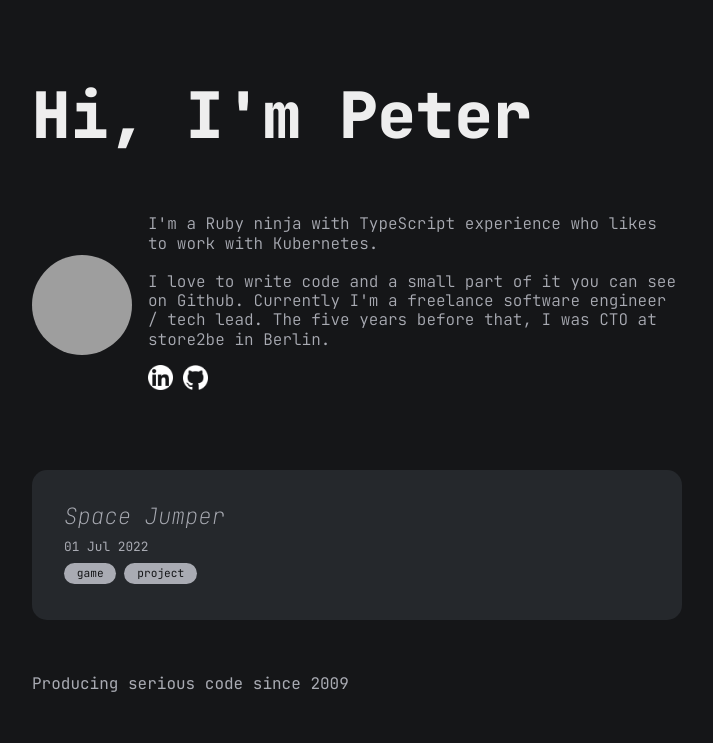
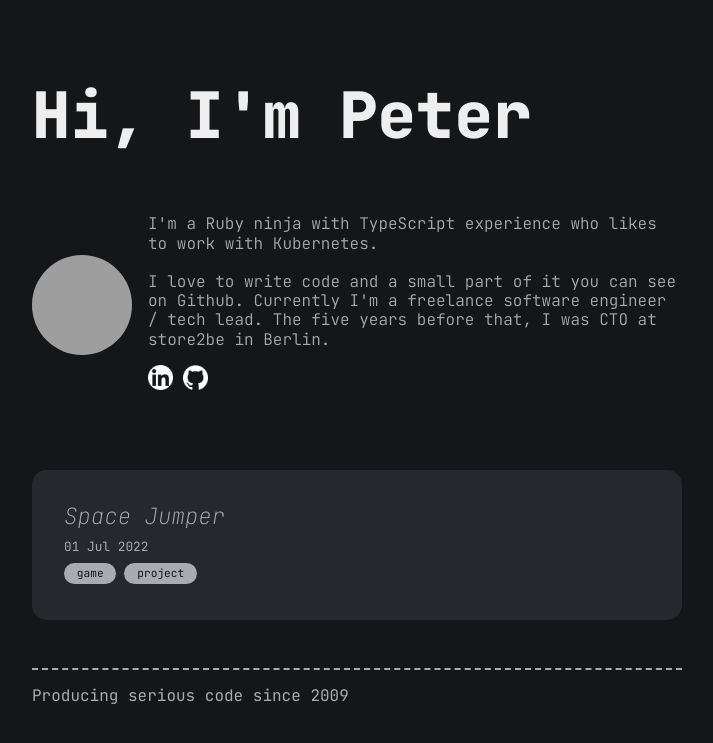
Before and after one commit to peterfication/peterfication.github.io, a Jekyll site: the page built from index.md, in a window 1280 px wide. Shown: the top 743 px of the page, without its empty margins (283-996 px from the left). Built offline with Jekyll 4.4.1, drawn with Linux system fonts in a browser that asks for light colours; grey boxes are pictures that could not be loaded.

Commit message:
Add footer top border

```diff
--- a/assets/css/common.css
+++ b/assets/css/common.css
@@ -75,3 +75,8 @@ hr {
   border-right: none !important;
   margin-bottom: 1.75rem !important;
 }
+
+footer {
+  border-top: 2px dashed var(--white-2);
+  padding-top: 10px;
+}
```
